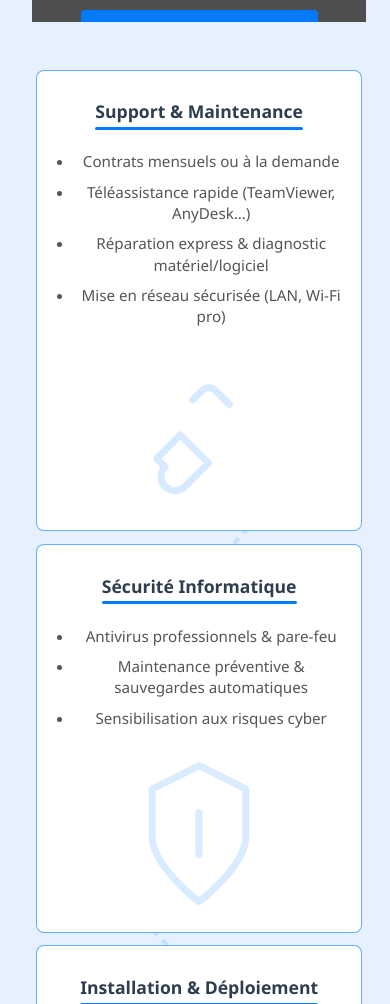
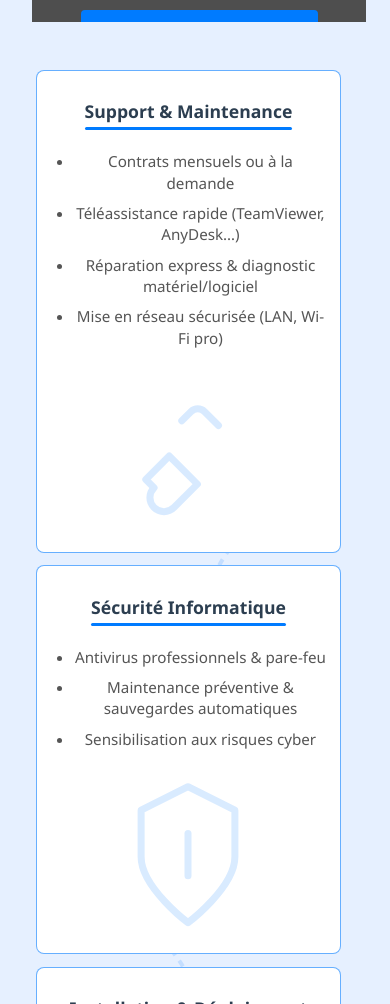
Before and after one commit to davon6/abdel_ITSupport, a Vue app: page /#/professionnels in a window 390 px wide. Shown: the part 394-1398 px from the top of the page. Built offline with nearby package versions, Linux system fonts and the light colour scheme; grey boxes are pictures that could not be loaded.

Commit message:
pro layout mobile

```diff
--- a/src/components/Professionnels.vue
+++ b/src/components/Professionnels.vue
@@ -528,6 +528,7 @@ main.container {
 
   /* Service cards */
   .section-card {
+    max-width: 85% !important;
     padding: 0.8em !important;
     gap: 0.5em !important;
     box-shadow: none !important;
```
